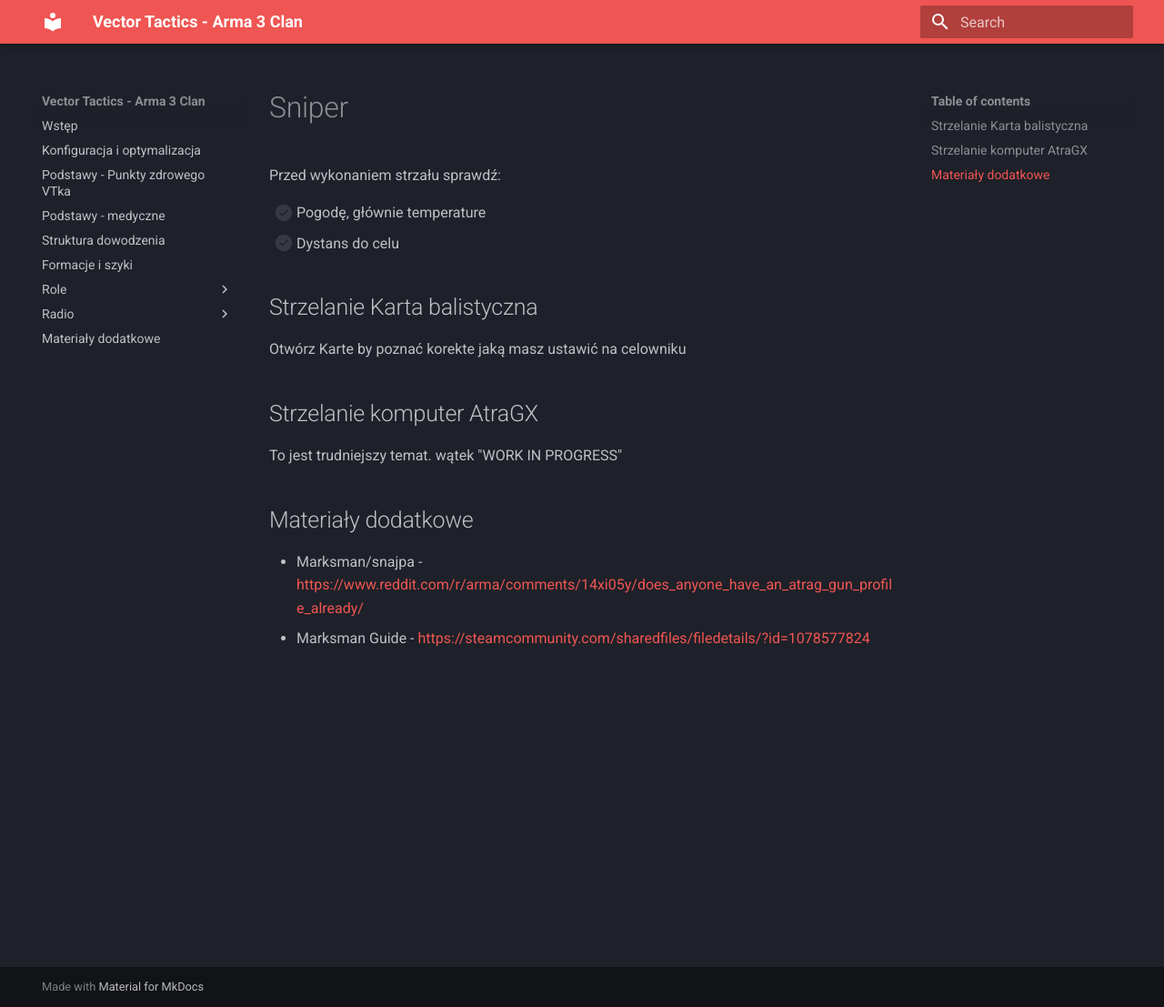
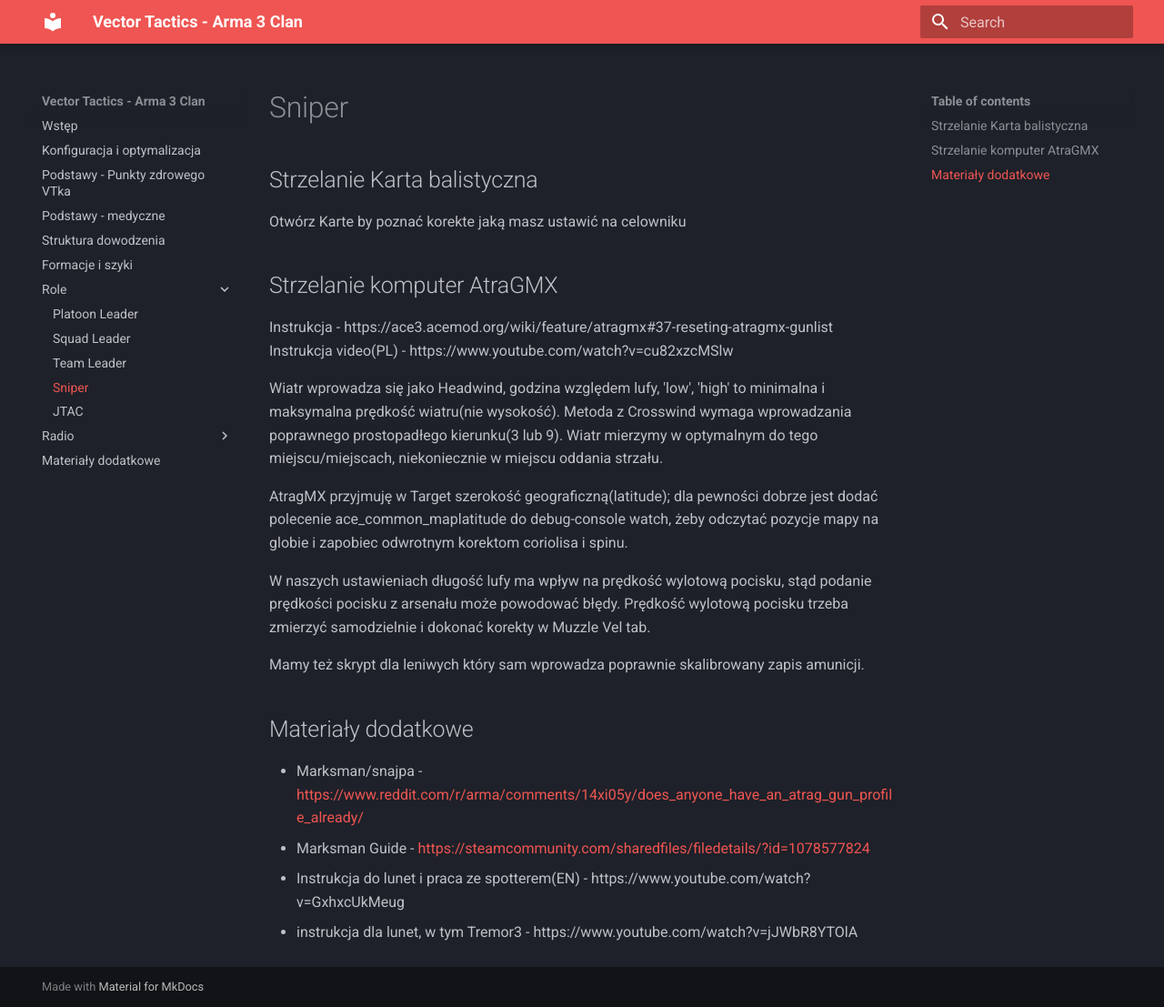
Before and after one commit to aquiceeo/vt-manual, an MkDocs documentation site: the page built from docs/sniper.md, in a window 1280 px wide and 1107 px high. Shown: the whole window at 91% size. Built offline with MkDocs 1.6.1 and Material for MkDocs 9.7.7, drawn with Linux system fonts in a browser that asks for light colours.

Commit message:
updated sniper.md
unlocked sniper page.

```diff
--- a/docs/sniper.md
+++ b/docs/sniper.md
@@ -1,22 +1,31 @@
 # Sniper
-
-Przed wykonaniem strzału sprawdź:
-
-- [ ] Pogodę, głównie temperature
-- [ ] Dystans do celu
 
 ## Strzelanie Karta balistyczna
 
 <!-- TODO:  --> <!-- trzeba zrobić rozpiskę z grafikami karty -->
+
 Otwórz Karte by poznać korekte jaką masz ustawić na celowniku
 
-## Strzelanie komputer AtraGX
+## Strzelanie komputer AtraGMX
 
 <!-- TODO: temat jak wyżej -->
-To jest trudniejszy temat.
-wątek "WORK IN PROGRESS"
+
+Instrukcja - https://ace3.acemod.org/wiki/feature/atragmx#37-reseting-atragmx-gunlist
+Instrukcja video(PL) - https://www.youtube.com/watch?v=cu82xzcMSlw
+
+Wiatr wprowadza się jako Headwind, godzina względem lufy, 'low', 'high' to minimalna i maksymalna prędkość wiatru(nie wysokość).
+Metoda z Crosswind wymaga wprowadzania poprawnego prostopadłego kierunku(3 lub 9).
+Wiatr mierzymy w optymalnym do tego miejscu/miejscach, niekoniecznie w miejscu oddania strzału.
+
+AtragMX przyjmuję w Target szerokość geograficzną(latitude); dla pewności dobrze jest dodać polecenie ace_common_maplatitude do debug-console watch, żeby odczytać pozycje mapy na globie i zapobiec odwrotnym korektom coriolisa i spinu.
+
+W naszych ustawieniach długość lufy ma wpływ na prędkość wylotową pocisku, stąd podanie prędkości pocisku z arsenału może powodować błędy. Prędkość wylotową pocisku trzeba zmierzyć samodzielnie i dokonać korekty w Muzzle Vel tab.
+
+Mamy też skrypt dla leniwych który sam wprowadza poprawnie skalibrowany zapis amunicji.
 
 ## Materiały dodatkowe
 
 - Marksman/snajpa - [https://www.reddit.com/r/arma/comments/14xi05y/does_anyone_have_an_atrag_gun_profile_already/](https://www.reddit.com/r/arma/comments/14xi05y/does_anyone_have_an_atrag_gun_profile_already/)
 - Marksman Guide - [<https://steamcommunity.com/sharedfiles/filedetails/?id=1078577824>](https://steamcommunity.com/sharedfiles/filedetails/?id=1078577824)
+- Instrukcja do lunet i praca ze spotterem(EN) - https://www.youtube.com/watch?v=GxhxcUkMeug
+- instrukcja dla lunet, w tym Tremor3 - https://www.youtube.com/watch?v=jJWbR8YTOlA
--- a/mkdocs.yml
+++ b/mkdocs.yml
@@ -22,7 +22,7 @@ nav:
       - pl.md
       - sl.md
       - tl.md
-      # - sniper.md
+      - sniper.md
       - JTAC-heli.md
   - Radio:
       - radio.md
```
